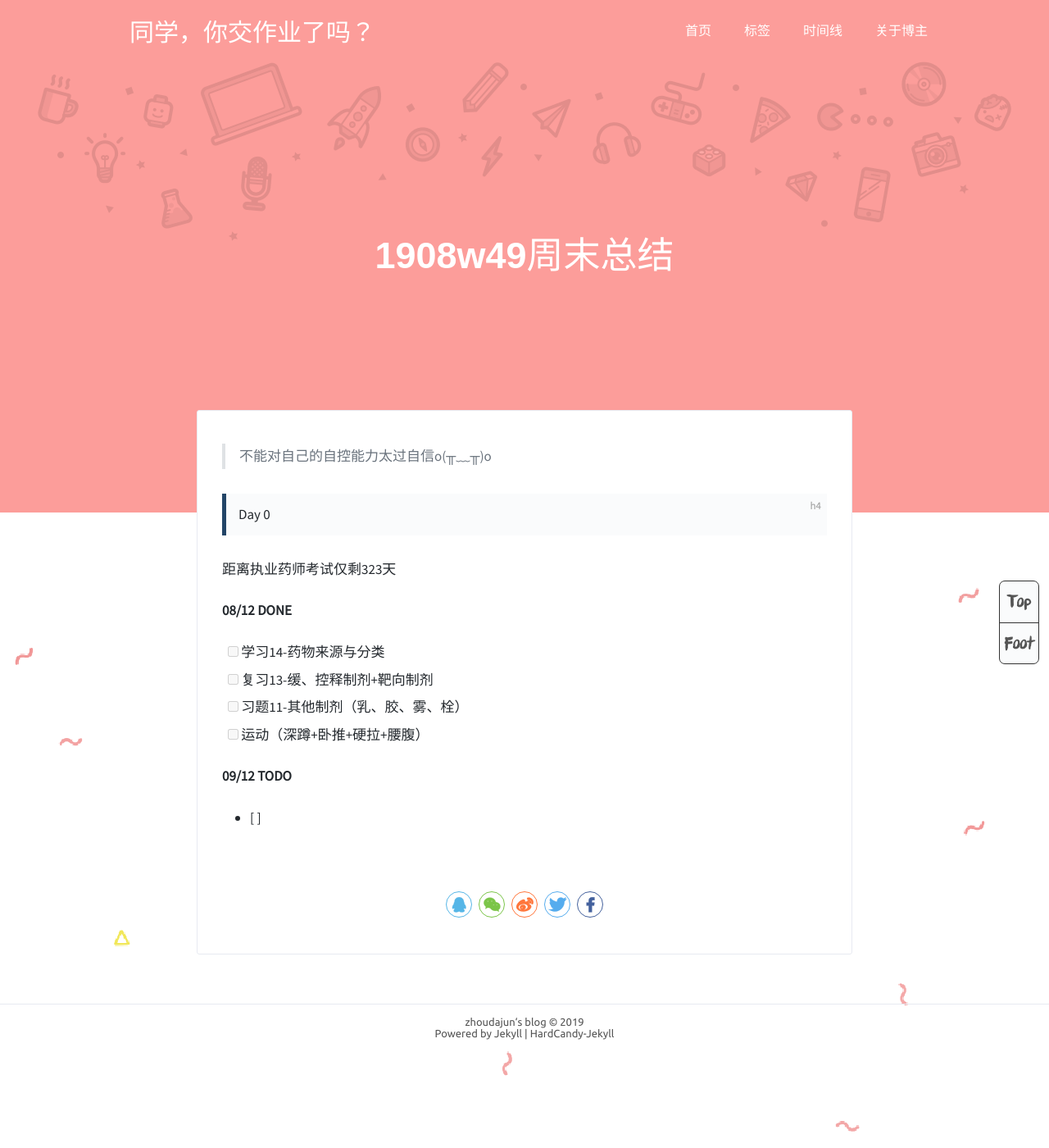
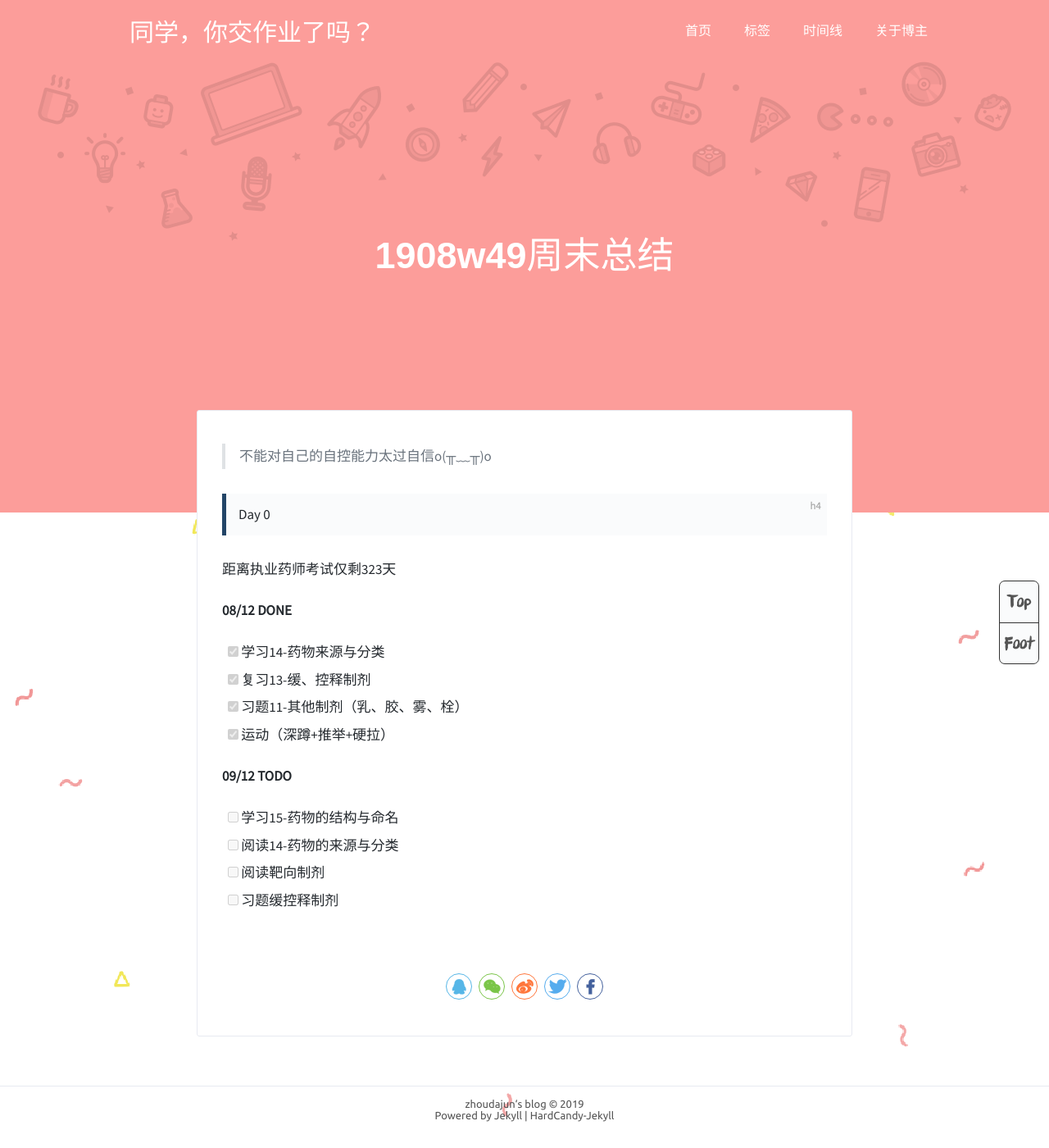
Before and after one commit to zhoudajun/zhoudajun.github.io, a Jekyll site: the page built from _posts/2019-12-8-w49-weekly.md, in a window 1280 px wide. Shown: the whole page at 82% size. Built offline with Jekyll 4.4.1, drawn with Linux system fonts in a browser that asks for light colours; comment, search, counter and statistics services are not loaded; before the commit the page ends 1300 px from its top, so only the background shows below that.

Commit message:
Update 2019-12-8-w49-weekly.md

```diff
--- a/_posts/2019-12-8-w49-weekly.md
+++ b/_posts/2019-12-8-w49-weekly.md
@@ -23,11 +23,14 @@ tags: log
 
 **08/12 DONE**
 
-- [ ] 学习14-药物来源与分类
-- [ ] 复习13-缓、控释制剂+靶向制剂
-- [ ] 习题11-其他制剂（乳、胶、雾、栓）
-- [ ] 运动（深蹲+卧推+硬拉+腰腹）
+- [x] 学习14-药物来源与分类
+- [x] 复习13-缓、控释制剂
+- [x] 习题11-其他制剂（乳、胶、雾、栓）
+- [x] 运动（深蹲+推举+硬拉）
 
 **09/12 TODO**
 
-- [ ]
+- [ ] 学习15-药物的结构与命名
+- [ ] 阅读14-药物的来源与分类
+- [ ] 阅读靶向制剂
+- [ ] 习题缓控释制剂
```
